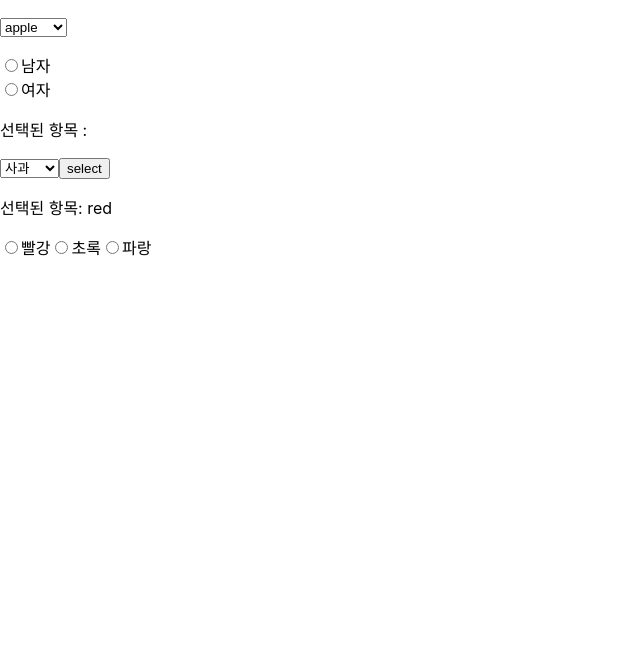
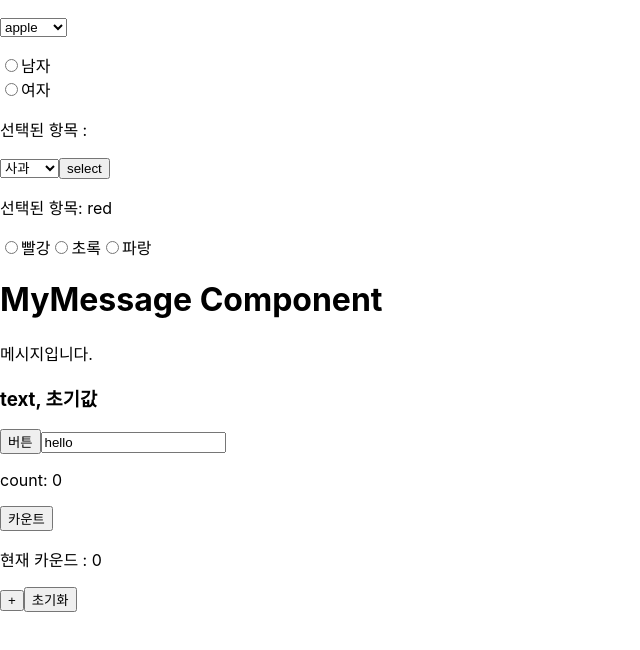
Before and after one commit to hellochaeyoung/React-Study-Project, a React (Create React App) app: page / in a window 1280 px wide. Shown: the top 650 px of the page, without its empty margins (0-640 px from the left). Built offline with nearby package versions, Linux system fonts and the light colour scheme.

Commit message:
React 기초 : useState, useEffect 예제 실습

```diff
--- a/src/App.js
+++ b/src/App.js
@@ -1,8 +1,17 @@
 import React, { useState } from "react"
 import Radio_compo from "./radioCompo";
+import SampleComponent from "./SampleComponent";
 import Select_compo from "./selectCompo";
+import UseEffect from "./useeffect";
 
 function App() {
+
+  // component -> 맨 첫글자는 대문자로! '_' 포함하면 경고
+  function MyMessage() {
+    return (
+      <h1>MyMessage Component</h1>
+    )
+  }
 
   // select
   const [content, setContent] = useState();
@@ -29,9 +38,44 @@ function App() {
   const onHandleRadio = (e) => setChoice(e.currentTarget.value);
 
 
+  {/* hook == 변수 */}
+  const [text, setText] = useState("초기값");
+  //      get    set
+
+  // Component, function과 동일한 방법 (const)
+  const Msg = () => {
+
+    const [inputText, setInputText] = useState("hello");
+
+    console.log(inputText);
+
+    function btnClick() {
+      setText(inputText);
+    }
+
+    function handleChange(e) {
+      setInputText(e.target.value);
+    }
+
+    return (
+      <div>
+        <p>메시지입니다.</p>
+        <h3>text, {text}</h3>
+        <button type="button" onClick={btnClick} >버튼</button>
+
+        <input type="text" value={inputText} onChange={handleChange}></input>
+      </div>
+
+    )
+  }
+
+
+
+
   return (
     <div>
 
+      {/* 1. 동일 파일 내 선언 */}
       <p>{content}</p>
 
 
@@ -56,8 +100,18 @@ function App() {
         ))}
       </form>
 
+      {/* 2. import 파일 방식 */}
       <Select_compo />
       <Radio_compo />
+
+
+      {/* //////////////////////////////// */}
+      <MyMessage />
+      <Msg />
+
+      <UseEffect />
+
+      <SampleComponent />
 
     </div>
   );
--- /dev/null
+++ b/src/SampleComponent.js
@@ -0,0 +1,37 @@
+import React, { useEffect, useState } from "react";
+
+const INITIAL_COUNT = 0;
+
+const SampleComponent = () => {
+
+    const [count, setCount] = useState(INITIAL_COUNT);
+
+    // 콜백함수, 뒤쪽에서 호출되는 함수
+    const callbackFunc = () => {
+        document.title = `${count} 번 클릭했습니다.`;
+    }
+
+    // count 값이 변하면 이 callbackFunc라는 함수를 호출해라.
+    useEffect(callbackFunc, [count]);
+
+    const countIncrement = () => {
+        setCount((prevCount) => prevCount + 1);
+    }
+
+    const countReset = () => {
+        setCount(INITIAL_COUNT);
+    }
+
+
+    return (
+        <div>
+            <p>현재 카운드 : {count}</p>
+
+            <button onClick={countIncrement}>+</button>
+            <button onClick={countReset}>초기화</button>
+        </div>
+    )
+
+}
+
+export default SampleComponent;
--- /dev/null
+++ b/src/useeffect.js
@@ -0,0 +1,18 @@
+import React, { useEffect, useState } from "react";
+
+export default function UseEffect() {
+
+    const [count, setCount] = useState(0);
+
+    // 현재 컴포넌트가 rendering될 때마다 자동실행
+    useEffect( () => {
+        console.log("useEffect!!");
+    });
+
+    return (
+        <div>
+            <p>count: {count}</p>
+            <button onClick={() => {setCount(count + 1)}}>카운트</button>
+        </div>
+    )
+}
```
